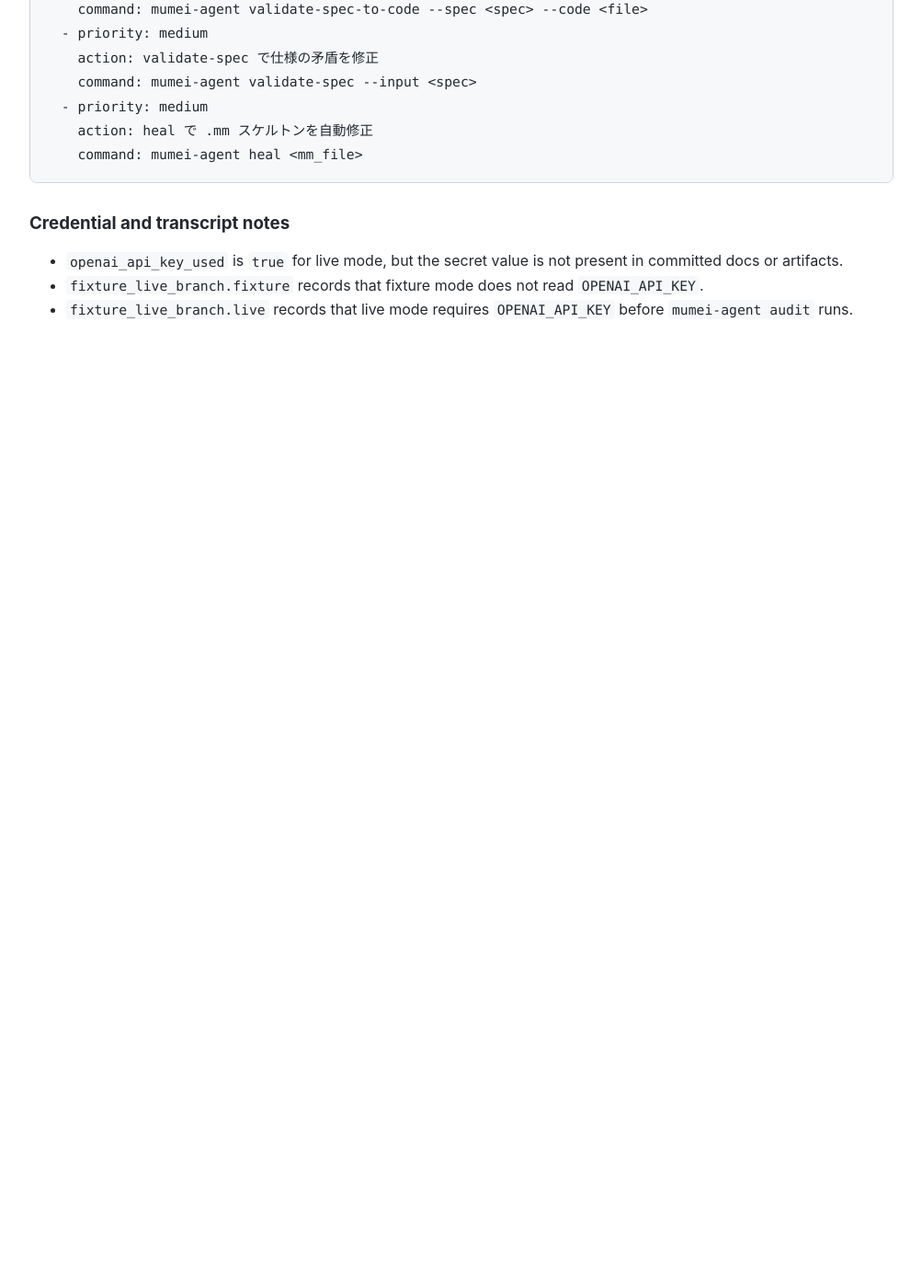
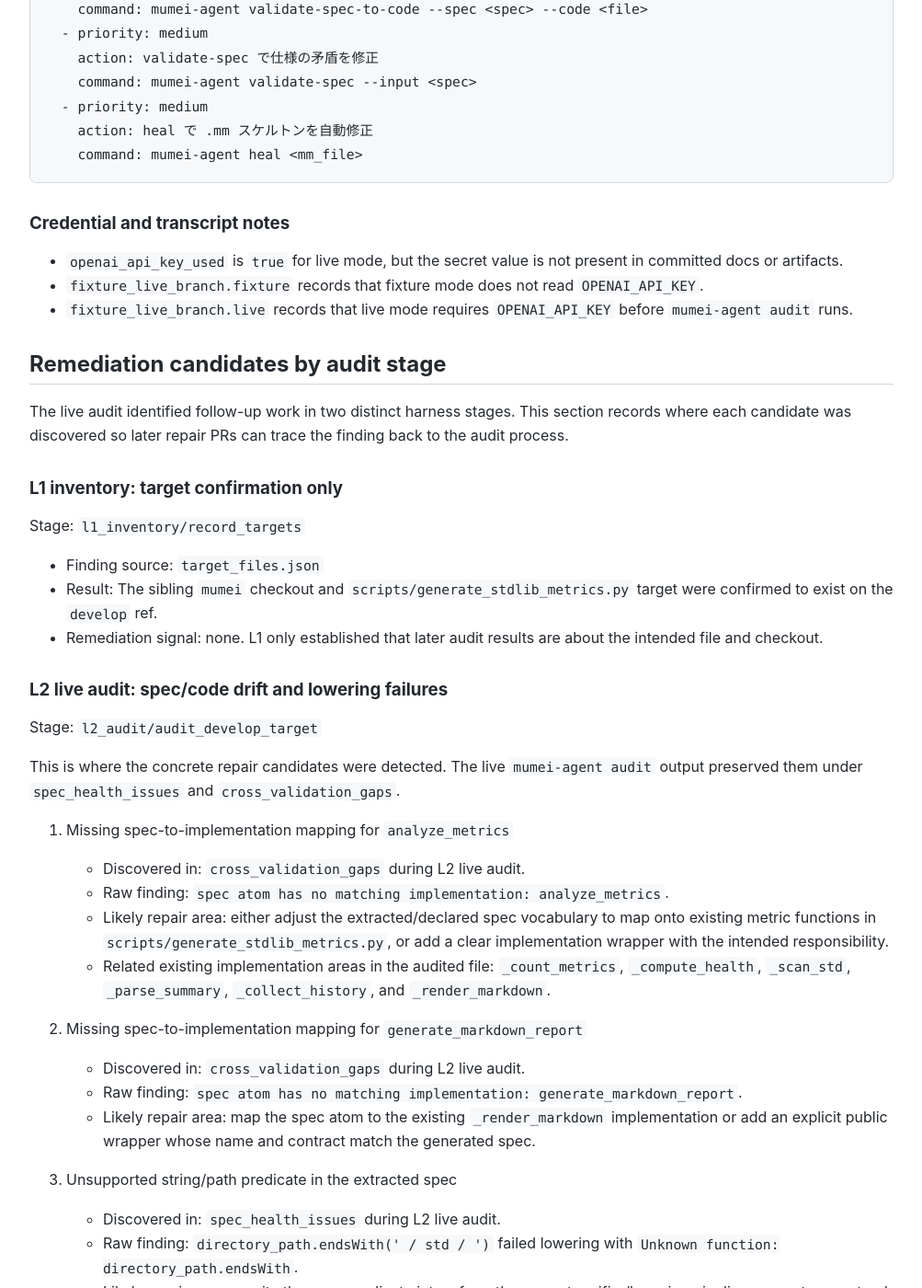
Before and after one commit to mumei-lang/mumei-demo, a Jekyll site: the page built from scenarios/mumei_develop_audit/AUDIT_LOG_2026-06-21.md, in a window 1280 px wide and 1400 px high, scrolled down 9832 px. Shown: the whole window at 92% size, without its empty margins (138-1141 px from the left). Built offline with Jekyll 4.4.1, drawn with Linux system fonts in a browser that asks for light colours; our own code applies the rules of GitHub Pages for plain Markdown files; before the commit the page ends 10261 px from its top, so only the background shows below that; some of the changed text lies outside the part shown.

Commit message:
Document audit-stage remediation findings
Co-Authored-By: Devin AI <158243242+devin-ai-integration[bot]@users.noreply.github.com>

```diff
--- a/scenarios/mumei_develop_audit/AUDIT_LOG_2026-06-21.md
+++ b/scenarios/mumei_develop_audit/AUDIT_LOG_2026-06-21.md
@@ -372,3 +372,102 @@ next_steps:
 - `openai_api_key_used` is `true` for live mode, but the secret value is not present in committed docs or artifacts.
 - `fixture_live_branch.fixture` records that fixture mode does not read `OPENAI_API_KEY`.
 - `fixture_live_branch.live` records that live mode requires `OPENAI_API_KEY` before `mumei-agent audit` runs.
+
+## Remediation candidates by audit stage
+
+The live audit identified follow-up work in two distinct harness stages. This
+section records where each candidate was discovered so later repair PRs can trace
+the finding back to the audit process.
+
+### L1 inventory: target confirmation only
+
+Stage: `l1_inventory/record_targets`
+
+- Finding source: `target_files.json`
+- Result: The sibling `mumei` checkout and
+  `scripts/generate_stdlib_metrics.py` target were confirmed to exist on the
+  `develop` ref.
+- Remediation signal: none. L1 only established that later audit results are
+  about the intended file and checkout.
+
+### L2 live audit: spec/code drift and lowering failures
+
+Stage: `l2_audit/audit_develop_target`
+
+This is where the concrete repair candidates were detected. The live
+`mumei-agent audit` output preserved them under `spec_health_issues` and
+`cross_validation_gaps`.
+
+1. Missing spec-to-implementation mapping for `analyze_metrics`
+   - Discovered in: `cross_validation_gaps` during L2 live audit.
+   - Raw finding: `spec atom has no matching implementation: analyze_metrics`.
+   - Likely repair area: either adjust the extracted/declared spec vocabulary to
+     map onto existing metric functions in `scripts/generate_stdlib_metrics.py`,
+     or add a clear implementation wrapper with the intended responsibility.
+   - Related existing implementation areas in the audited file:
+     `_count_metrics`, `_compute_health`, `_scan_std`, `_parse_summary`,
+     `_collect_history`, and `_render_markdown`.
+
+2. Missing spec-to-implementation mapping for `generate_markdown_report`
+   - Discovered in: `cross_validation_gaps` during L2 live audit.
+   - Raw finding: `spec atom has no matching implementation: generate_markdown_report`.
+   - Likely repair area: map the spec atom to the existing `_render_markdown`
+     implementation or add an explicit public wrapper whose name and contract
+     match the generated spec.
+
+3. Unsupported string/path predicate in the extracted spec
+   - Discovered in: `spec_health_issues` during L2 live audit.
+   - Raw finding: `directory_path.endsWith(' / std / ')` failed lowering with
+     `Unknown function: directory_path.endsWith`.
+   - Likely repair area: rewrite the spec predicate into a form the current
+     verifier/lowering pipeline supports, or extend `mumei-agent` lowering for
+     string suffix/path predicates. For the audited Python target, this probably
+     corresponds to the `std_dir` path handled by `_scan_std`.
+
+4. Boolean result contract mismatch
+   - Discovered in: `spec_health_issues` during L2 live audit.
+   - Raw finding: `result == true` failed lowering with `Expected bool for ==`.
+   - Likely repair area: align the generated spec for the markdown-generation
+     path with the actual return type. The audited `_render_markdown` function
+     returns markdown text, not a boolean success flag, so the contract should
+     assert properties of the returned string or the implementation should expose
+     a separate boolean validation function.
+
+5. No direct verification counterexamples
+   - Discovered in: `verification_violations` during L2 live audit.
+   - Raw finding: the list was present but empty.
+   - Interpretation: this run did not produce Z3-style concrete counterexamples;
+     the actionable findings are spec health and cross-validation drift rather
+     than direct violated postconditions.
+
+### L3 migrate-suggest: concrete skeleton targets
+
+Stage: `l3_migrate/generate_migration_guidance`
+
+L3 did not discover the semantic gaps first; it converted the L2 findings into
+repair scaffolding. The live audit produced migration hints for:
+
+- `count_metrics`
+- `run_verify`
+- `compute_health`
+- `scan_std`
+- `parse_summary`
+- `collect_history`
+- `render_markdown`
+- `main`
+
+These skeletons indicate which implementation concepts the audit considered
+relevant for `.mm` contract extraction. The most useful near-term repair is not
+to blindly add all skeletons, but to first normalize the spec vocabulary so
+`analyze_metrics` and `generate_markdown_report` map cleanly to the real Python
+functions or to intentionally named wrappers.
+
+### Recommended follow-up PR split
+
+1. `mumei` PR: normalize `scripts/generate_stdlib_metrics.py` contract-facing
+   function names or add thin wrappers for the two missing spec atoms.
+2. `mumei-agent` PR if needed: improve audit lowering for path/string suffix
+   predicates and text-returning markdown report contracts.
+3. `mumei-demo` follow-up: after the implementation/spec repair, rerun
+   `mumei_develop_audit` live mode and update this dated log with the new
+   `cross_validation_gaps`, `spec_health_issues`, and migration-hint counts.
```
